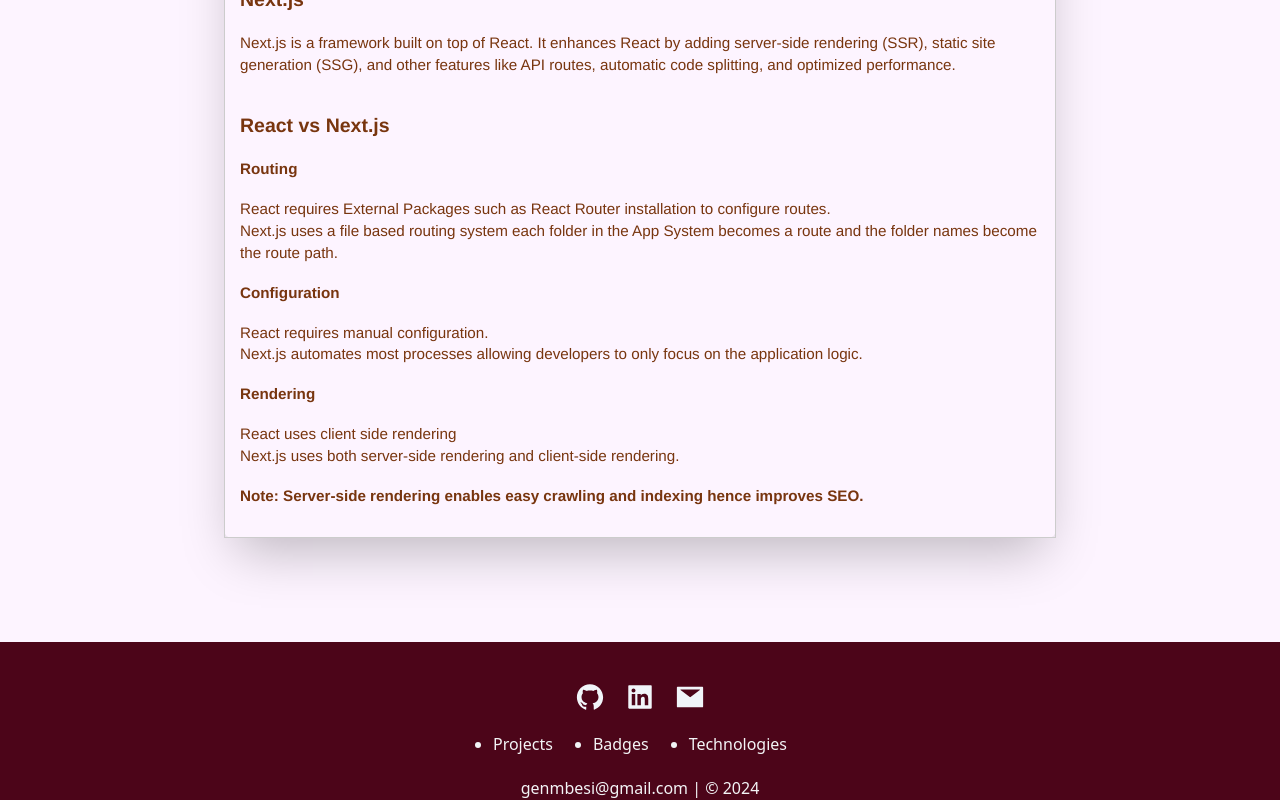
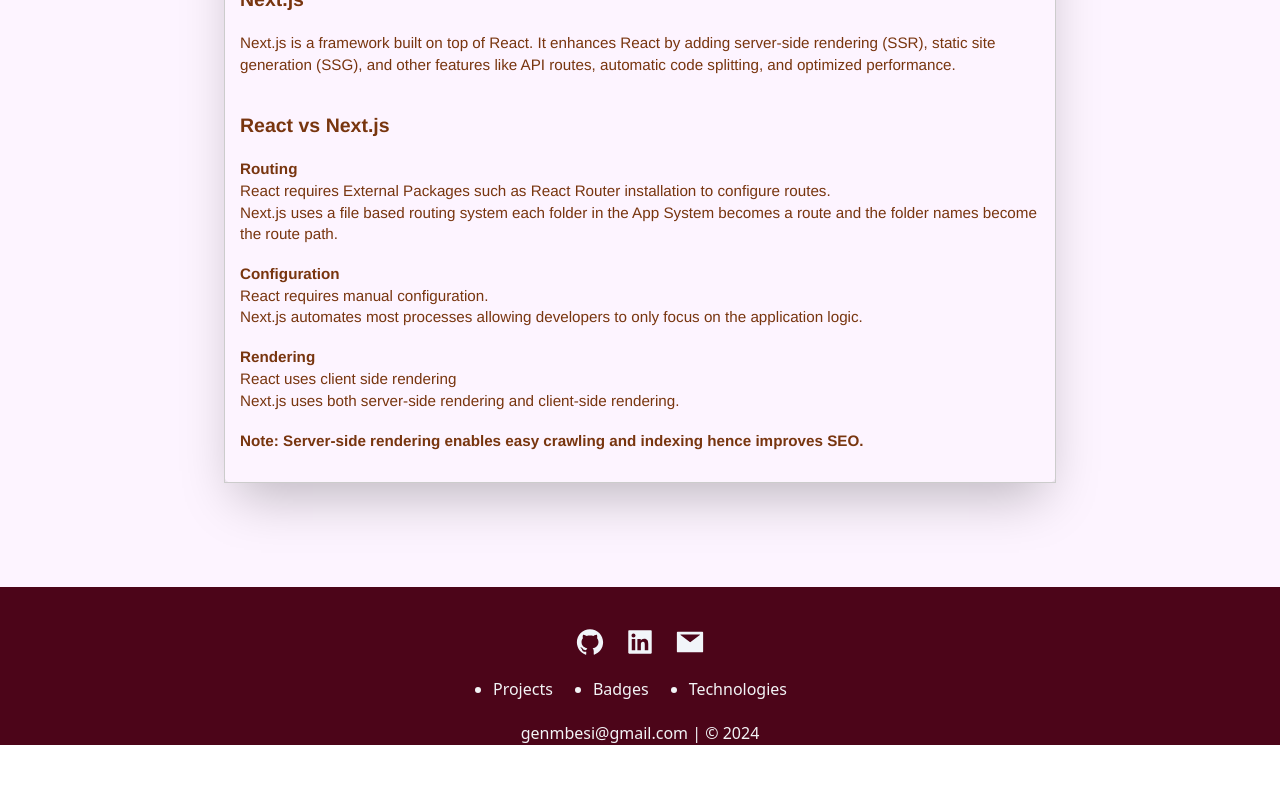
Before and after one commit to Genevive-Mbesi/Portfolio, a React (Create React App) app in the folder portfolio/: page /blog in a window 1280 px wide. Shown: the part 1368-2168 px from the top of the page. After the commit the page ends 2113 px from the top, so only its background shows below. Built offline with nearby package versions, Linux system fonts and the light colour scheme.

Commit message:
Added Blog Post

```diff
--- a/portfolio/src/components/blog.jsx
+++ b/portfolio/src/components/blog.jsx
@@ -54,13 +54,13 @@ const blogPosts = [
 
        <br/><br/>
        <h2><strong>React vs Next.js</strong></h2><br/>
-       <h3><strong>Routing</strong></h3><br/>
+       <h3><strong>Routing</strong></h3>
        <h3> React requires External Packages such as React Router installation to configure routes.<br/>Next.js uses a file based routing system each folder in the App System becomes a route and the folder names become the route path.</h3>
        <br/>
-       <h3><strong>Configuration</strong></h3><br/>
+       <h3><strong>Configuration</strong></h3>
        <h3> React requires manual configuration. <br/>Next.js automates most processes allowing developers to only focus on the application logic.</h3>
        <br/>
-       <h3><strong>Rendering</strong></h3><br/>
+       <h3><strong>Rendering</strong></h3>
        <h3> React uses client side rendering <br/>Next.js uses both server-side rendering and client-side rendering.</h3>
        <br/>
        <h3><strong>Note: Server-side rendering enables easy crawling and indexing hence improves SEO.</strong></h3><br/>
```
